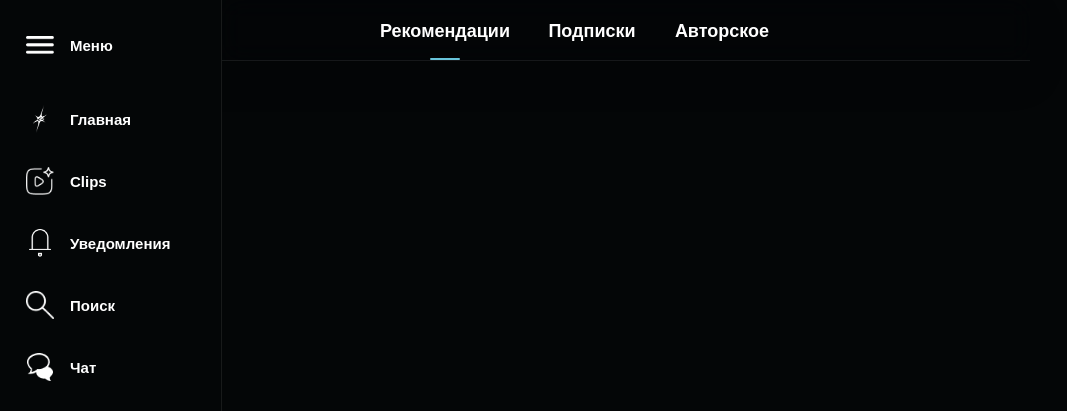
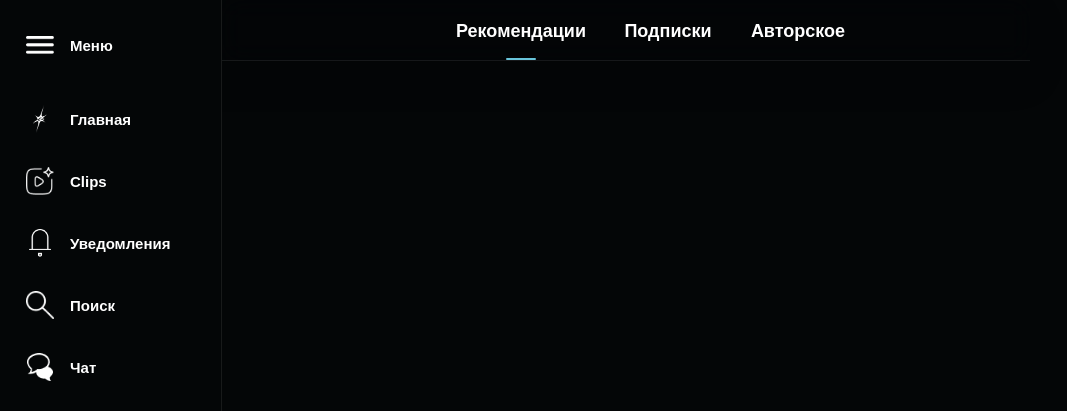
Before and after one commit to Dashka-boom/Snapix, a PHP site: page /clips.php in a window 1280 px wide. Shown: the top 411 px of the page, without its empty margins (0-1067 px from the left). Run offline with PHP 8.4, Linux system fonts and the light colour scheme; a user stored in the database is signed in; data comes from the database, SQL or seed files in the repository; data that the repository does not hold is empty.

Commit message:
Set Clips tabs left padding to 210px

```diff
--- a/css/index.css
+++ b/css/index.css
@@ -2194,7 +2194,7 @@ i,
 }
 
 .clips-feed-tabs {
-    padding-left: 58px;
+    padding-left: 210px;
 }
 
 main[data-feed-content] {
```
